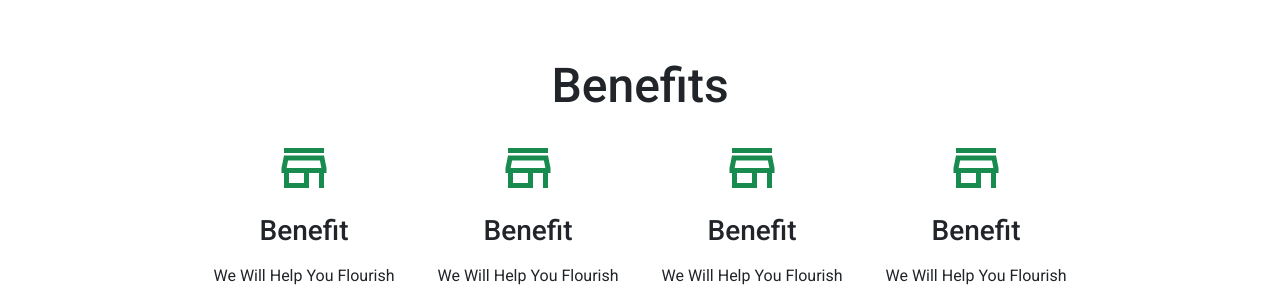
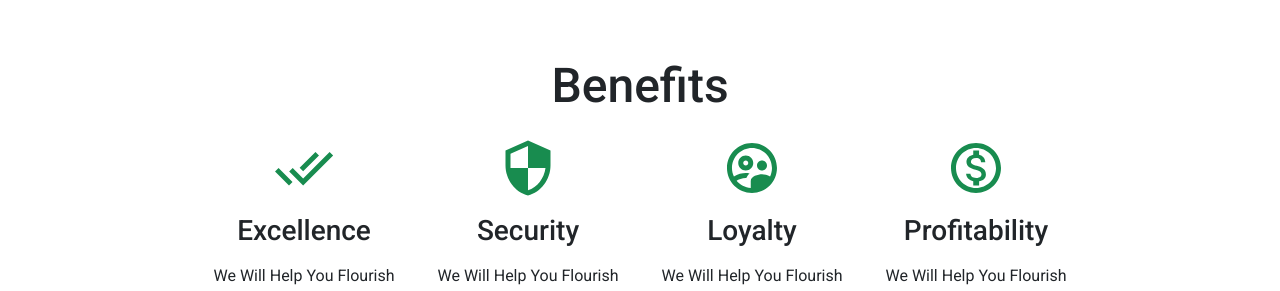
Before and after one commit to CogentHubPvt/CogentHubProduction, a React (Create React App) app: page / in a window 1280 px wide. Shown: the part 1080-1371 px from the top of the page. Built offline with nearby package versions, Linux system fonts and the light colour scheme; no server answers.

Commit message:
benefits icons

```diff
--- a/src/ContentJson/content.json
+++ b/src/ContentJson/content.json
@@ -6,6 +6,10 @@
   "SliderThird": "Provide Tailored Customer Support",
   "SliderThirdText": "CogentHub offers you personalised solutions and customer service curated solely for your company.",
   "BenefitTextOne": "We Will Help You Flourish In This Highly Competitive Market.",
+  "BenefitTitleOne": "Excellence",
+  "BenefitTitleTwo": "Security",
+  "BenefitTitleThree": "Loyalty",
+  "BenefitTitleFour": "Profitability ",
   "BenefitTextTwo": "Give You A Sense Of Security In The Current Volatile Times And Shrinking Economy.",
   "BenefitTextThree": "We Will Help You Create A Loyal Customer Base And A Thriving Community For Your Customers.",
   "BenefitTextFour": "We Will Improve Your Customer Retention With Unique Strategies To Increase Profits",
--- a/src/components/HomeSectionFour/Benefits.js
+++ b/src/components/HomeSectionFour/Benefits.js
@@ -4,7 +4,10 @@ import Row from 'react-bootstrap/Row'
 import Col from 'react-bootstrap/Col'
 import Card from 'react-bootstrap/Card'
 import content from '../../ContentJson/content.json'
-import StoreOutlinedIcon from '@material-ui/icons/StoreOutlined'
+import DoneAllOutlinedIcon from '@material-ui/icons/DoneAllOutlined'
+import SecurityOutlinedIcon from '@material-ui/icons/SecurityOutlined'
+import SupervisedUserCircleOutlinedIcon from '@material-ui/icons/SupervisedUserCircleOutlined'
+import MonetizationOnOutlinedIcon from '@material-ui/icons/MonetizationOnOutlined'
 
 const useStyles = makeStyles((theme) => ({
   container: {
@@ -67,23 +70,23 @@ const Benefits = () => {
       <div className={classes.container}>
         <Row className={classes.row}>
           <Col sm className={classes.card} data-aos="fade-down">
-            <StoreOutlinedIcon className={classes.icon} />
-            <h3>Benefit</h3>
+            <DoneAllOutlinedIcon className={classes.icon} />
+            <h3>{content.BenefitTitleOne}</h3>
             <p>{content.BenefitTextOne}</p>
           </Col>
           <Col sm className={classes.card} data-aos="fade-down">
-            <StoreOutlinedIcon className={classes.icon} />
-            <h3>Benefit</h3>
+            <SecurityOutlinedIcon className={classes.icon} />
+            <h3>{content.BenefitTitleTwo}</h3>
             <p>{content.BenefitTextOne}</p>
           </Col>
           <Col sm className={classes.card} data-aos="fade-down">
-            <StoreOutlinedIcon className={classes.icon} />
-            <h3>Benefit</h3>
+            <SupervisedUserCircleOutlinedIcon className={classes.icon} />
+            <h3>{content.BenefitTitleThree}</h3>
             <p>{content.BenefitTextOne}</p>
           </Col>
           <Col sm className={classes.card} data-aos="fade-down">
-            <StoreOutlinedIcon className={classes.icon} />
-            <h3>Benefit</h3>
+            <MonetizationOnOutlinedIcon className={classes.icon} />
+            <h3>{content.BenefitTitleFour}</h3>
             <p>{content.BenefitTextOne}</p>
           </Col>
         </Row>
```
